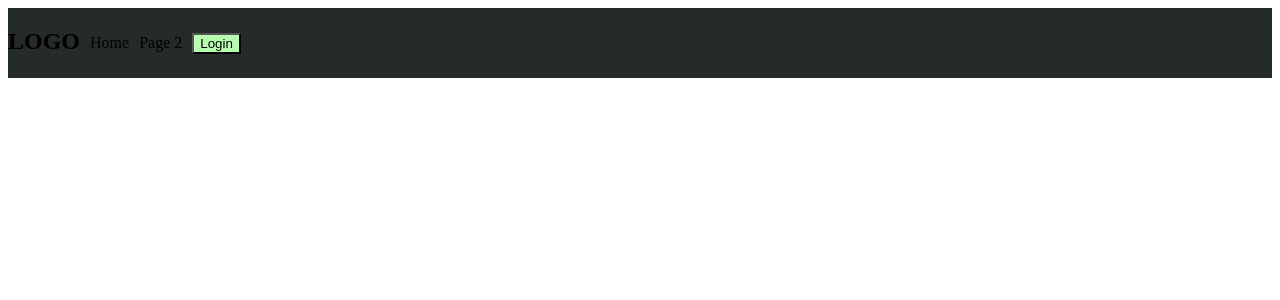
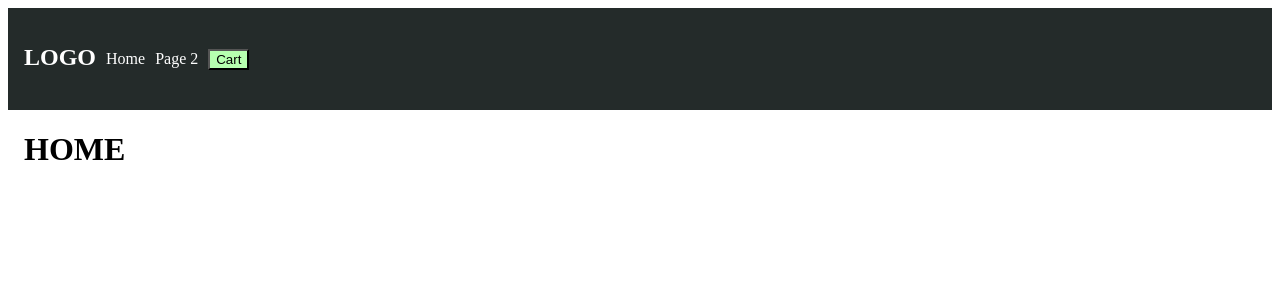
Before and after one commit to trine-marie-sandberg/js-frameworks-ca, a React (Vite) app in the folder ecom-store/: page / in a window 1280 px wide. Shown: the top 300 px of the page. Built offline with nearby package versions, Linux system fonts and the light colour scheme.

Commit message:
adds sizes variables. Updates styling

```diff
--- a/ecom-store/src/App.jsx
+++ b/ecom-store/src/App.jsx
@@ -10,6 +10,7 @@ export default function App() {
     <BrowserRouter>
     <Header/>
       <Routes>
+      <Route path="/" element={<Home/>}></Route>
         <Route path="home" element={<Home/>}></Route>
         <Route path="page2" element={<Page2/>}></Route>
       </Routes>
--- a/ecom-store/src/components/header/navbar.jsx
+++ b/ecom-store/src/components/header/navbar.jsx
@@ -22,7 +22,7 @@ export function NavBar() {
                     <NavLink to={route2}>Page 2</NavLink>
                 </Li>
             </Ul>
-            <Button>Login</Button>
+            <Button>Cart</Button>
         </Nav>
     )
 }
--- a/ecom-store/src/components/header/style.jsx
+++ b/ecom-store/src/components/header/style.jsx
@@ -1,15 +1,16 @@
 import styled from "styled-components";
 
-export const Head = styled.header`
-  display: flex;
-  background-color: ${(props) => props.theme.color.primary}}
-`;
 export const Nav =  styled.nav`
-  color: ${(props) => {props.theme.color.font}};
+  color: ${(props) => props.theme.color.font};
   display: flex;
   flex-wrap: wrap;
   align-items: center;
   justify-content: center;
+`;
+export const Head = styled.header`
+  padding: ${(props) => props.theme.sizes.sm};
+  display: flex;
+  background-color: ${(props) => props.theme.color.primary};
 `;
 export const Ul = styled.ul`
   display: flex;
--- a/ecom-store/src/components/header/style.module.css
+++ b/ecom-store/src/components/header/style.module.css
@@ -1,5 +1,6 @@
 a {
-    color: white;
+    color: var(--color-font);
+    text-decoration: none;
 }
 a:hover {
     cursor: pointer;
--- a/ecom-store/src/styles/global.jsx
+++ b/ecom-store/src/styles/global.jsx
@@ -7,10 +7,14 @@ const GlobalStyle = createGlobalStyle`
     --color-secondary: rgb(182, 255, 175);
     --color-tertiary: blue;
     --color-font: white;
-    --color-warning-red;
+    --color-warning-red: red;
     --color-dark: rgb(11, 19, 10);
 
-    --sizes
+    --sizes-xs: 5px;
+    --sizes-sm: 1rem;
+    --sizes-med: 1.5rem;
+    --sizes-lg: 2rem;
+    --sizes-xl: 3rem;
   }
   body {
     height: 100%;
@@ -18,9 +22,6 @@ const GlobalStyle = createGlobalStyle`
   main {
     margin: 1rem;
   }
-  a {
-    all: unset;
-  }
 `;
 
 export default GlobalStyle;
--- a/ecom-store/src/styles/theme.jsx
+++ b/ecom-store/src/styles/theme.jsx
@@ -9,6 +9,13 @@ const theme = {
         warning: 'var(--color-warning)',
         dark: 'var(--color-dark)',
     },
+    sizes: {
+        xs: 'var(--sizes-xs)',
+        sm: 'var(--sizes-sm)',
+        med: 'var(--sizes-med)',
+        lg: 'var(--sizes-lg)',
+        xl: 'var(--sizes-xl)',
+    },
 }
 
 export const Theme = ({children}) => (
```
Also changed, not shown: 1 other file (tests, documents, lock files or other folders).
